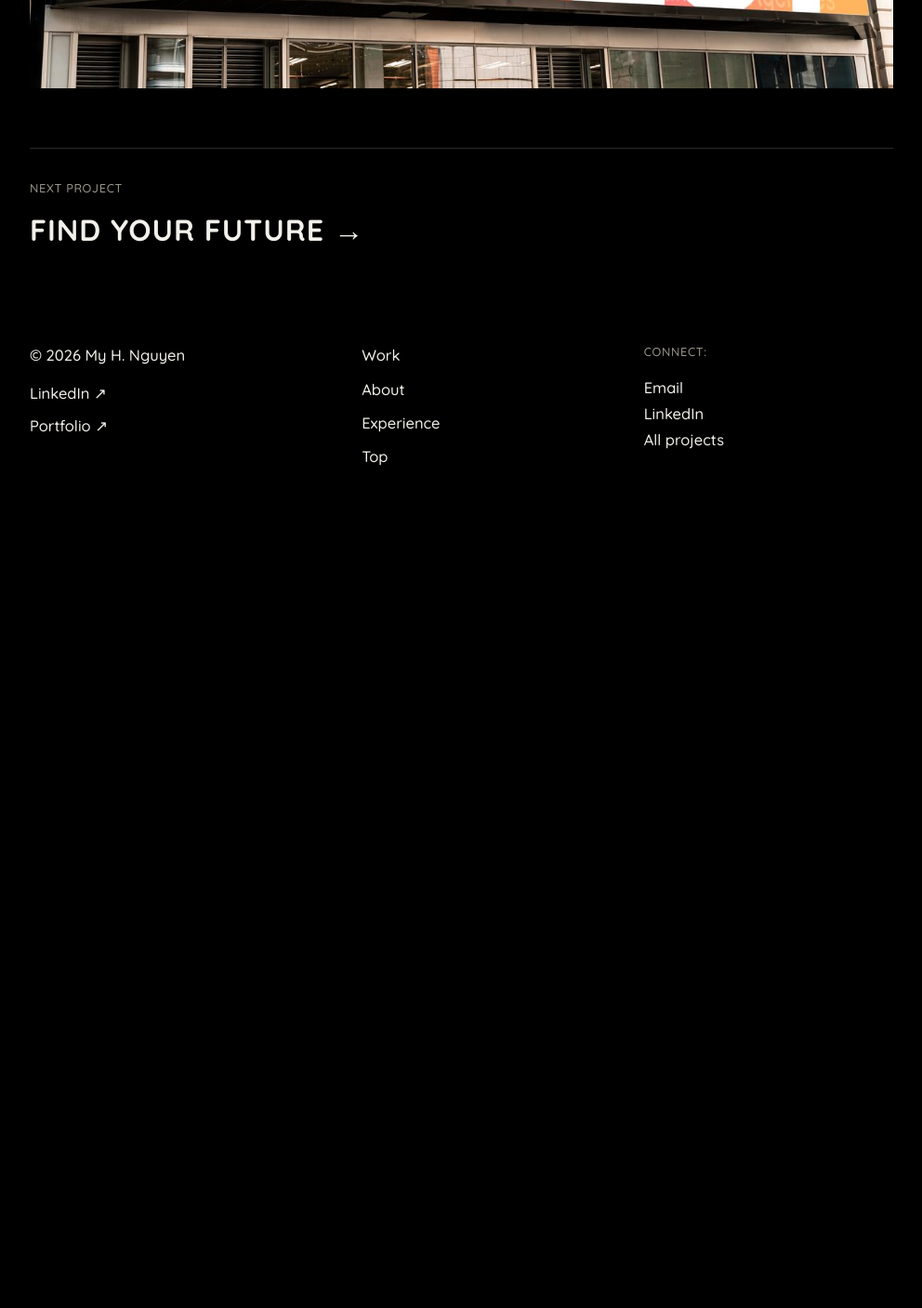
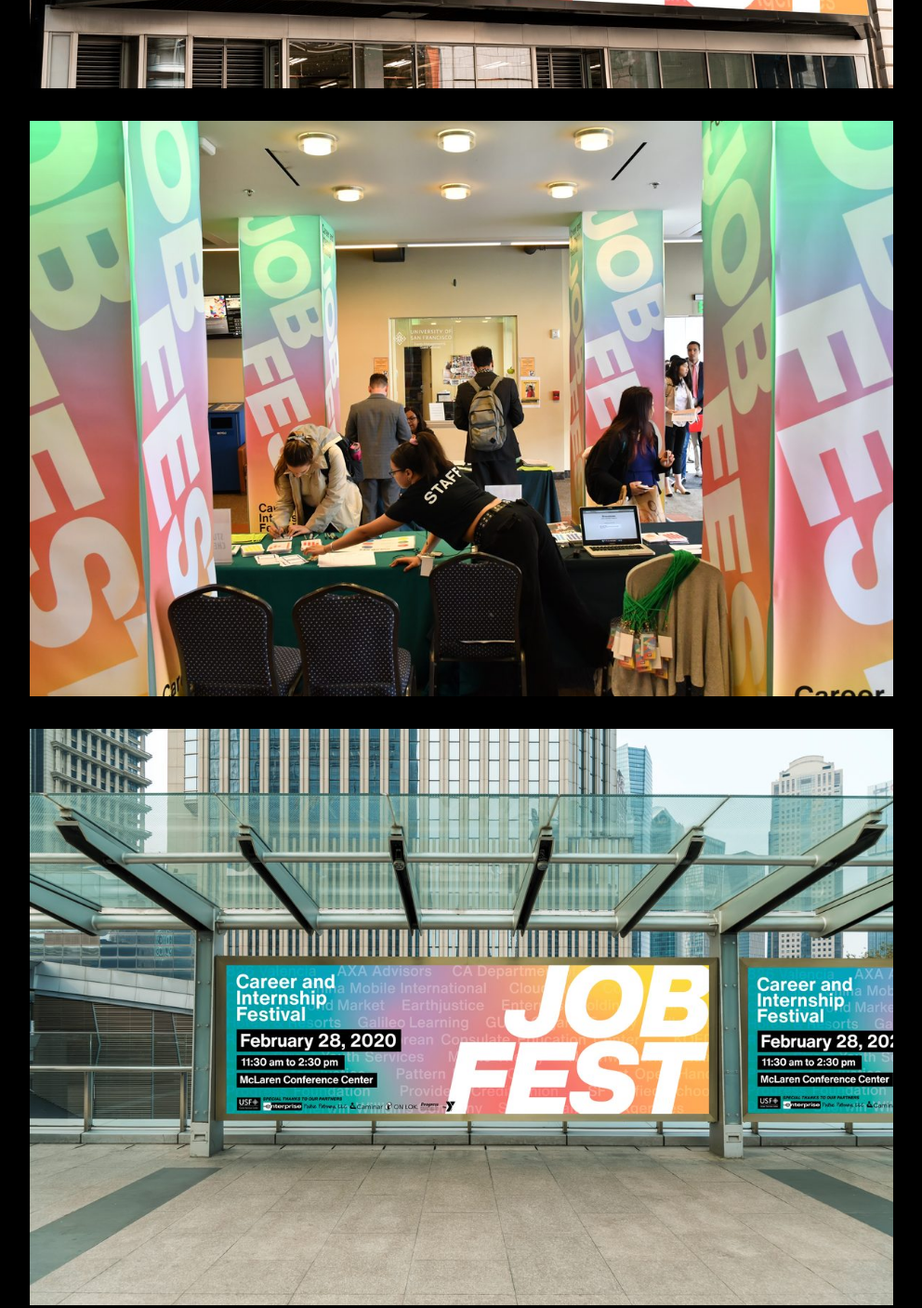
Before and after one commit to zoidela-by-my/zoidela-by-my.github.io, a plain HTML site: page case-jobfest.html in a window 1280 px wide. Shown: the part 1580-2987 px from the top of the page at 93% size, without its empty margins (274-1266 px from the left). Before the commit the page ends 2175 px from the top, so only its background shows below. Drawn offline with Linux system fonts and the light colour scheme.

Commit message:
Case galleries: add two more photos per project from the project pages

```diff
--- a/case-jobfest.html
+++ b/case-jobfest.html
@@ -62,6 +62,8 @@
 
   <section class="case-gallery" aria-label="Project photos">
       <img src="assets/jobfest.jpg" alt="JobFest project photo 1" loading="lazy">
+      <img src="assets/jobfest-2.jpg" alt="JobFest project photo 2" loading="lazy">
+      <img src="assets/jobfest-3.jpg" alt="JobFest project photo 3" loading="lazy">
   </section>
 
   <a class="next-case" href="case-findfuture.html">
```
